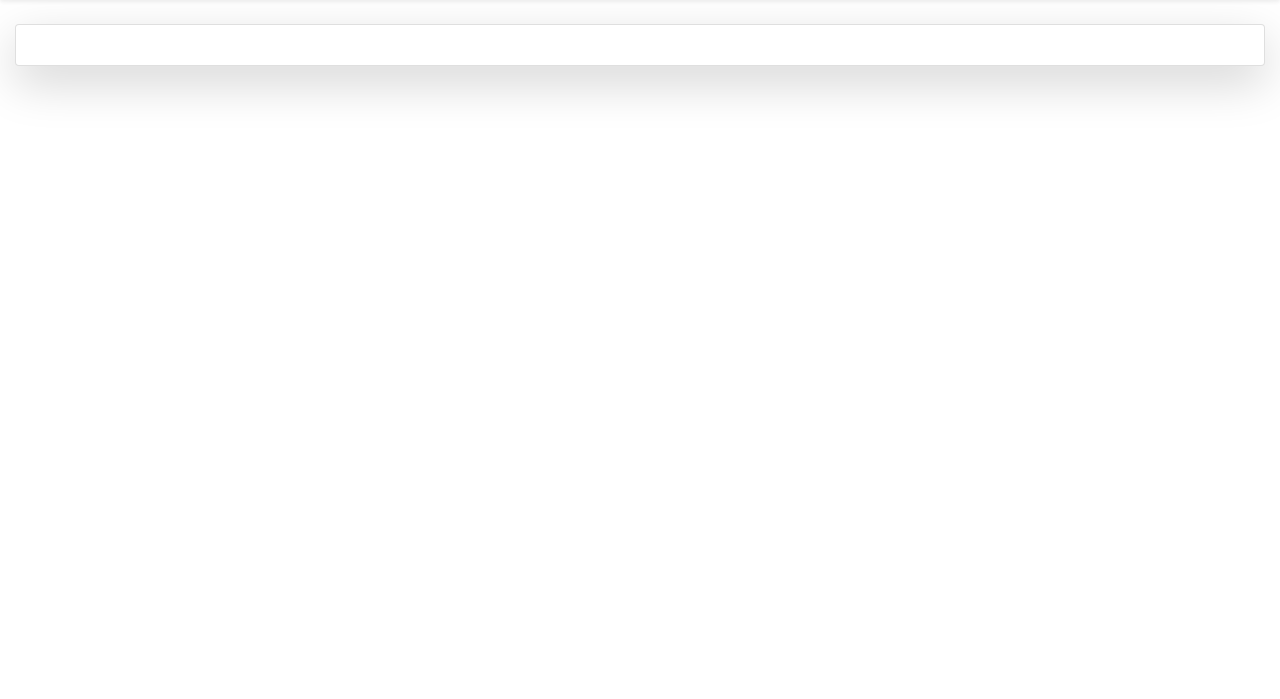
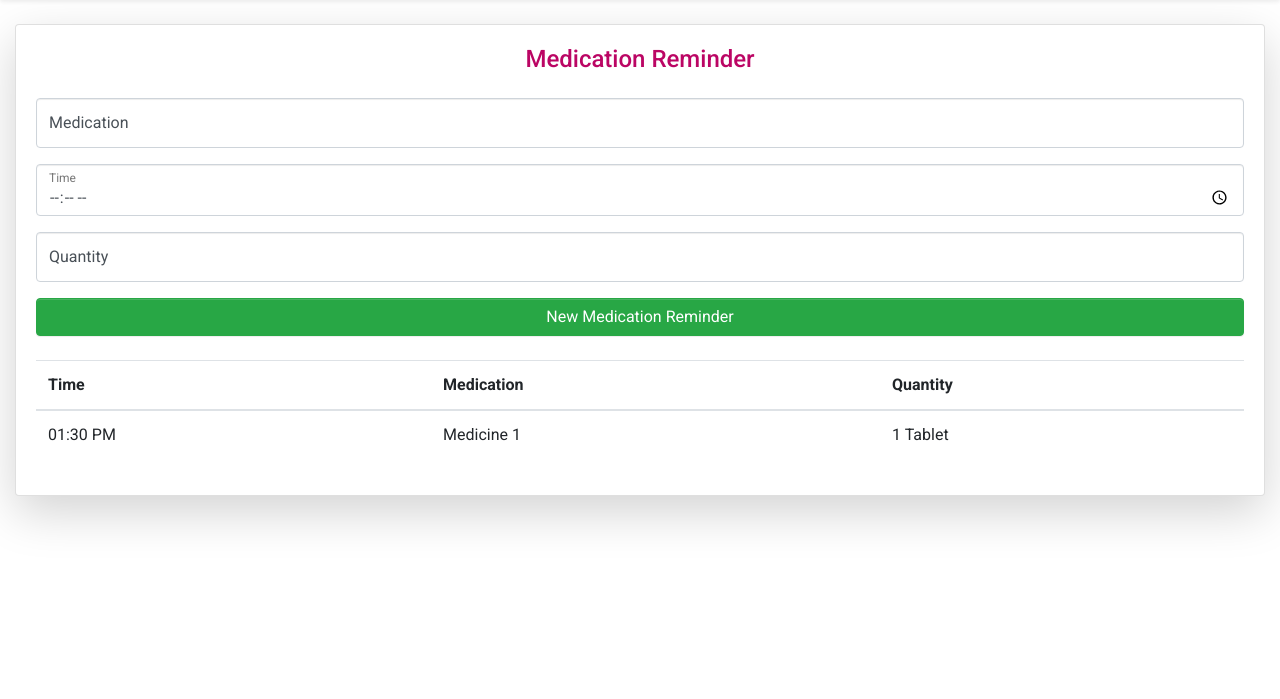
Before and after one commit to JDesignEra/heartphoria, a Flask app: page /reminder/ in a window 1280 px wide. Shown: the part 56-755 px from the top of the page. Run offline with Flask 2, Linux system fonts and the light colour scheme; a user stored in the database is signed in; data comes from the database, SQL or seed files in the repository; some libraries are stand-ins or nearby versions.

Commit message:
3.0.5-dev

```diff
--- a/heartphoria/templates/reminder/index.html
+++ b/heartphoria/templates/reminder/index.html
@@ -4,7 +4,60 @@
     <section id="ReminderSection">
         <div class="card shadow-lg">
             <div class="card-body">
+                <h4 class="pb-3 text-center text-primary">Medication Reminder</h4>
+                <!--<button id="AddAppointment" class="btn btn-outline-success btn-block">New Medical Appointment</button>-->
 
+
+                <form class="text-left" method="post" novalidate>
+                    <div class="form-label-group text-left">
+                        <input id="medication" class="form-control{{ ' is-invalid' if errors['medication'] }}" type="text" placeholder="Medication" name="medication"{% if medication %} value="{{ medication }}"{% endif %} />
+                        <label for="medication">Medication</label>
+                        {% if errors['medication'] %}
+                            <div class="feedback invalid-tooltip fadeIn">{{ errors['medication'] }}</div>
+                        {% endif %}
+                    </div>
+
+                    <div class="form-label-group text-left">
+                        <input id="time" class="form-control{{ ' is-invalid' if errors['time'] }}" type="time" placeholder="Time" name="time"{% if time %} value="{{ time }}"{% endif %} />
+                        <label for="time">Time</label>
+                        {% if errors['time'] %}
+                            <div class="feedback invalid-tooltip fadeIn">{{ errors['time'] }}</div>
+                        {% endif %}
+                    </div>
+
+                    <div class="form-label-group text-left">
+                        <input id="quantity" class="form-control{{ ' is-invalid' if errors['quantity'] }}" type="text" placeholder="Quantity" name="quantity"{% if quantity %} value="{{ quantity }}"{% endif %} />
+                        <label for="quantity">Quantity</label>
+                        {% if errors['quantity'] %}
+                            <div class="feedback invalid-tooltip fadeIn">{{ errors['quantity'] }}</div>
+                        {% endif %}
+                    </div>
+
+                    <button class="btn btn-success btn-block mb-4" type="submit">New Medication Reminder</button>
+                </form>
+
+                {% if reminders %}
+                    <table class="table table-striped">
+                        <thead>
+                            <tr>
+                                <th scope="col">Time</th>
+                                <th scope="col">Medication</th>
+                                <th scope="col">Quantity</th>
+                            </tr>
+                        </thead>
+                        <tbody>
+                            {% for reminder in reminders %}
+                                <tr>
+                                    <td>{{ reminder['time'].strftime('%I:%M %p') }}</td>
+                                    <td>{{ reminder['medication'] }}</td>
+                                    <td>{{ reminder['quantity'] }}</td>
+                                </tr>
+                            {% endfor %}
+                        </tbody>
+                    </table>
+                {% else %}
+                     <h6 class="text-center">You do not have any Medication Reminder Yet.</h6>
+                {% endif %}
             </div>
         </div>
     </section>
```
